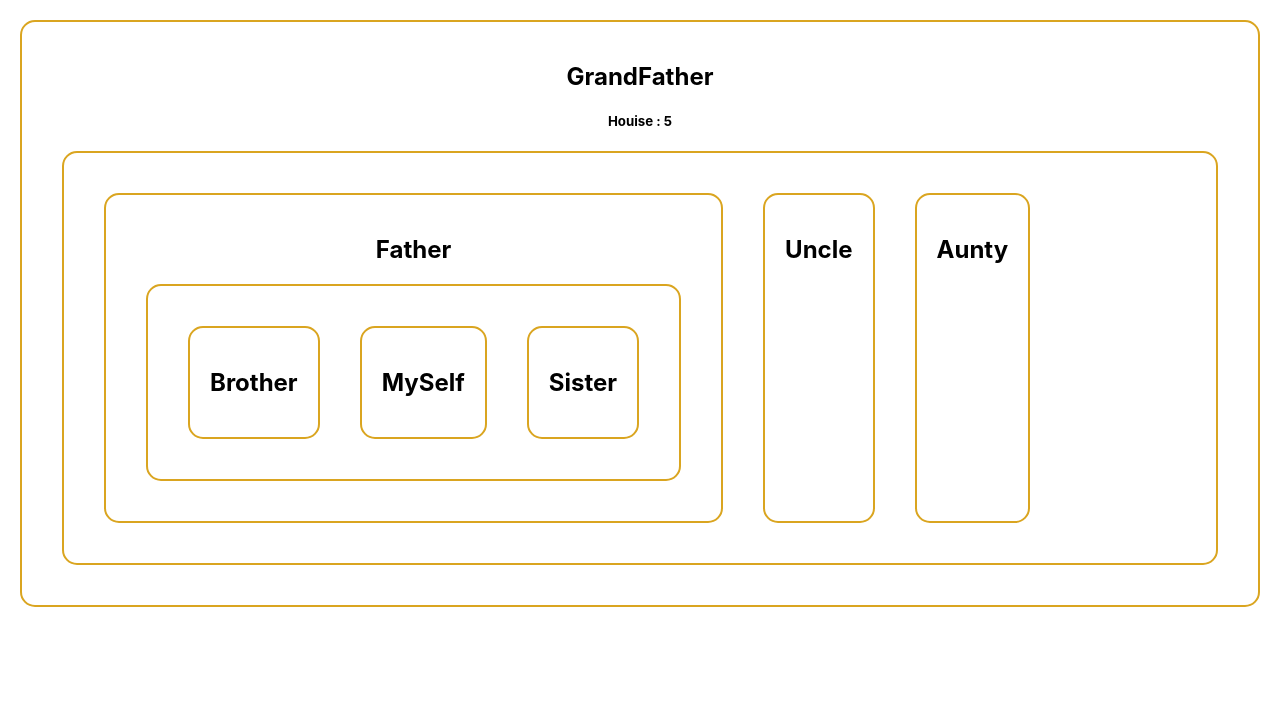
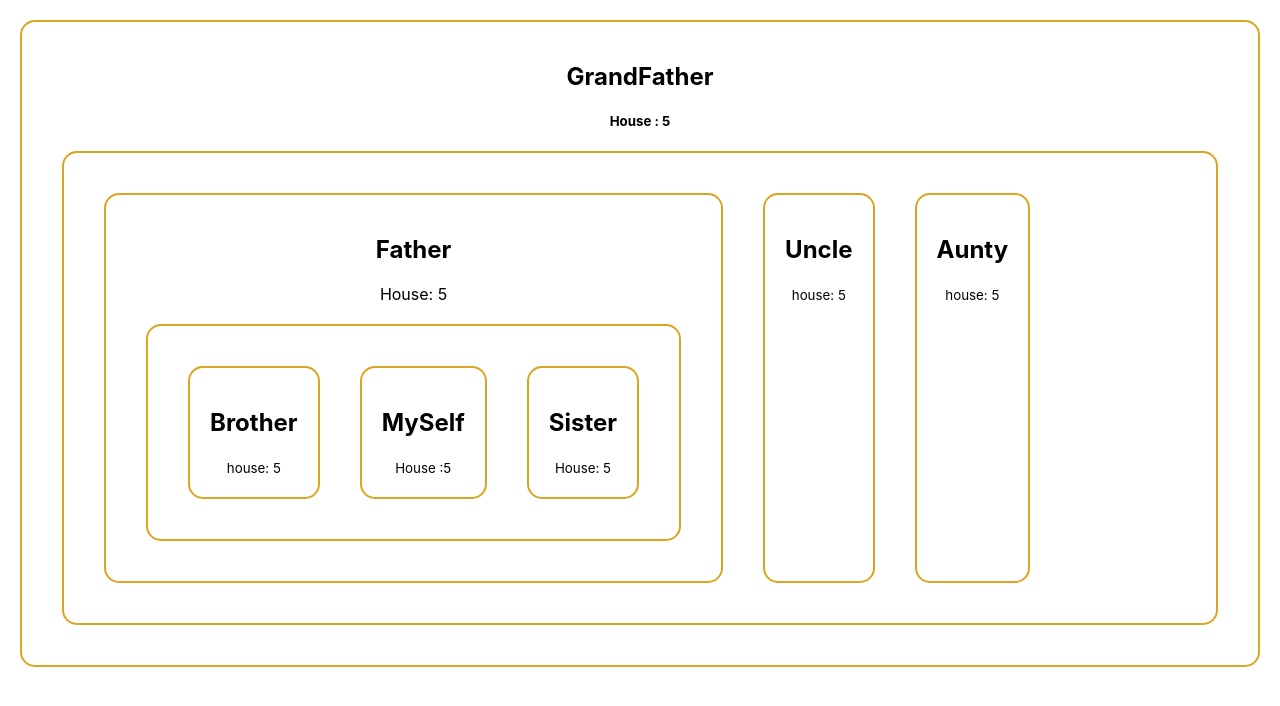
Before and after one commit to saifulislammunna/grand-father-context, a React (Create React App) app: page / in a window 1280 px wide. Shown: the top 706 px of the page. Built offline with nearby package versions, Linux system fonts and the light colour scheme.

Commit message:
house added

```diff
--- a/src/components/Aunt/Aunt.js
+++ b/src/components/Aunt/Aunt.js
@@ -1,9 +1,11 @@
 import React from 'react';
 
-const Aunt = () => {
+const Aunt = (props) => {
+    const {house} = props;
     return (
         <div>
             <h2>Aunty</h2>
+            <small>house: {house}</small>
         </div>
     );
 };
--- a/src/components/Brother/Brother.js
+++ b/src/components/Brother/Brother.js
@@ -1,9 +1,11 @@
 import React from 'react';
 
-const Brother = () => {
+const Brother = (props) => {
+    const {house} = props;
     return (
         <div>
             <h2>Brother</h2>
+            <small>house: {house}</small>
         </div>
     );
 };
--- a/src/components/Father/Father.js
+++ b/src/components/Father/Father.js
@@ -3,14 +3,16 @@ import Brother from '../Brother/Brother';
 import MySelf from '../MySelf/MySelf';
 import Sister from '../Sister/Sister';
 
-const Father = () => {
+const Father = (props) => {
+    const {house} = props;
     return (
         <div>
             <h2>Father</h2>
+            <p>House: {house}</p>
             <div style={{display:'flex'}}>
-                <Brother></Brother>
-                <MySelf></MySelf>
-                <Sister></Sister>
+                <Brother house= {house}></Brother>
+                <MySelf house= {house}></MySelf>
+                <Sister house= {house}></Sister>
             </div>
         </div>
     );
--- a/src/components/GrandFather/GrandFather.js
+++ b/src/components/GrandFather/GrandFather.js
@@ -8,11 +8,11 @@ const GrandFather = (props) => {
     return (
         <div>
             <h2>GrandFather</h2>
-            <h5>Houise : {house}</h5>
+            <h5>House : {house}</h5>
            <div style={{display: 'flex'}}>
-           <Father></Father>
-           <Uncle></Uncle>
-           <Aunt></Aunt>
+           <Father house={house}></Father>
+           <Uncle house={house}></Uncle>
+           <Aunt house={house}></Aunt>
            </div>
         </div>
     );
--- a/src/components/MySelf/MySelf.js
+++ b/src/components/MySelf/MySelf.js
@@ -1,9 +1,11 @@
 import React from 'react';
 
-const MySelf = () => {
+const MySelf = (props) => {
+    const {house} = props;
     return (
         <div>
             <h2>MySelf</h2>
+            <small>House :{house}</small>
         </div>
     );
 };
--- a/src/components/Sister/Sister.js
+++ b/src/components/Sister/Sister.js
@@ -1,9 +1,11 @@
 import React from 'react';
 
-const Sister = () => {
+const Sister = (props) => {
+    const {house} = props;
     return (
         <div>
             <h2>Sister</h2>
+            <small>House: {house}</small>
         </div>
     );
 };
--- a/src/components/Uncle/Uncle.js
+++ b/src/components/Uncle/Uncle.js
@@ -1,9 +1,11 @@
 import React from 'react';
 
-const Uncle = () => {
+const Uncle = (props) => {
+    const {house} = props;
     return (
         <div>
            <h2>Uncle</h2>
+           <small>house: {house}</small>
         </div>
     );
 };
```
